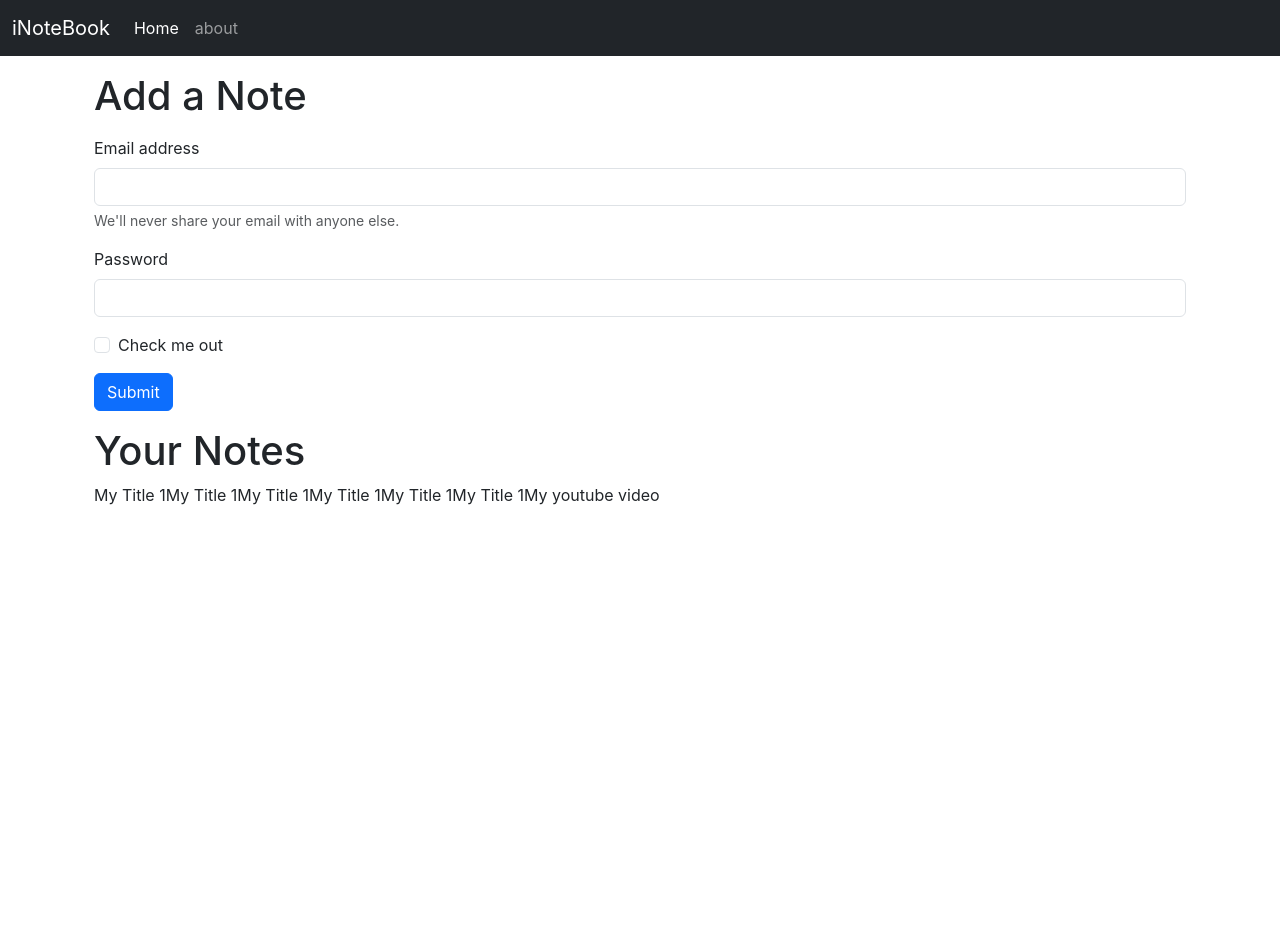
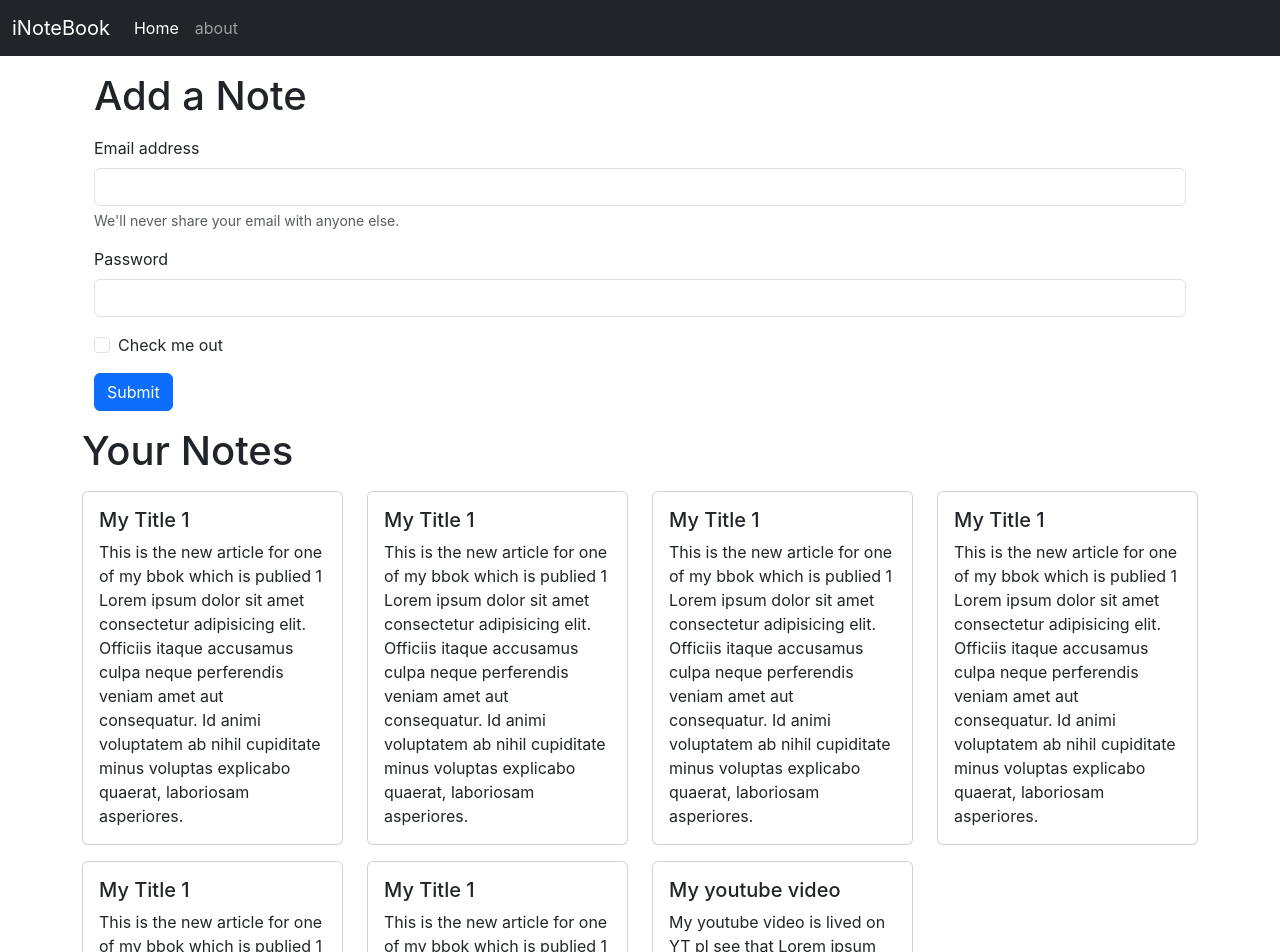
Before and after one commit to umarbsse/inotebook, a React (Create React App) app: page / in a window 1280 px wide. Shown: the top 952 px of the page. Before the commit the page ends 800 px from the top, so only its background shows below. Built offline with nearby package versions, Linux system fonts and the light colour scheme.

Commit message:
added noteitems and notes components

```diff
--- a/src/components/Home.js
+++ b/src/components/Home.js
@@ -1,10 +1,7 @@
-import React, { useContext } from 'react'
 
-import noteContext from '../context/notes/noteContext'
+import Notes from './Notes'
 
 export default function Home() {
-  const context = useContext(noteContext);
-  const {notes, setNotes} = context;
   return (
     <div>
       <div className="container my-3">
@@ -26,12 +23,7 @@ export default function Home() {
           <button type="submit" className="btn btn-primary">Submit</button>
         </form>
       </div>
-      <div className="container my-3">
-        <h1>Your Notes</h1>
-        {notes.map((note)=>{
-          return note.title
-        })}
-      </div>
+      <Notes/>
     </div>
   )
 }
--- /dev/null
+++ b/src/components/Noteitem.js
@@ -0,0 +1,15 @@
+import React from 'react'
+
+export default function Noteitem(props) {
+    const {note}=props;
+  return (
+    <div className='col-md-3 my-2'>
+        <div className="card">
+            <div className="card-body">
+                <h5 className="card-title">{note.title}</h5>
+                <p className="card-text">{note.descripition} Lorem ipsum dolor sit amet consectetur adipisicing elit. Officiis itaque accusamus culpa neque perferendis veniam amet aut consequatur. Id animi voluptatem ab nihil cupiditate minus voluptas explicabo quaerat, laboriosam asperiores.</p>
+            </div>
+        </div>
+    </div>
+  )
+}
--- /dev/null
+++ b/src/components/Notes.js
@@ -0,0 +1,17 @@
+import React, { useContext } from 'react'
+
+import noteContext from '../context/notes/noteContext'
+import Noteitem from './Noteitem';
+
+export default function Notes() {
+    const context = useContext(noteContext);
+    const {notes, setNotes} = context;
+  return (
+        <div className="row my-3">
+            <h1>Your Notes</h1>
+            {notes.map((note)=>{
+            return <Noteitem note={note}/>
+            })}
+        </div>
+  )
+}
```
